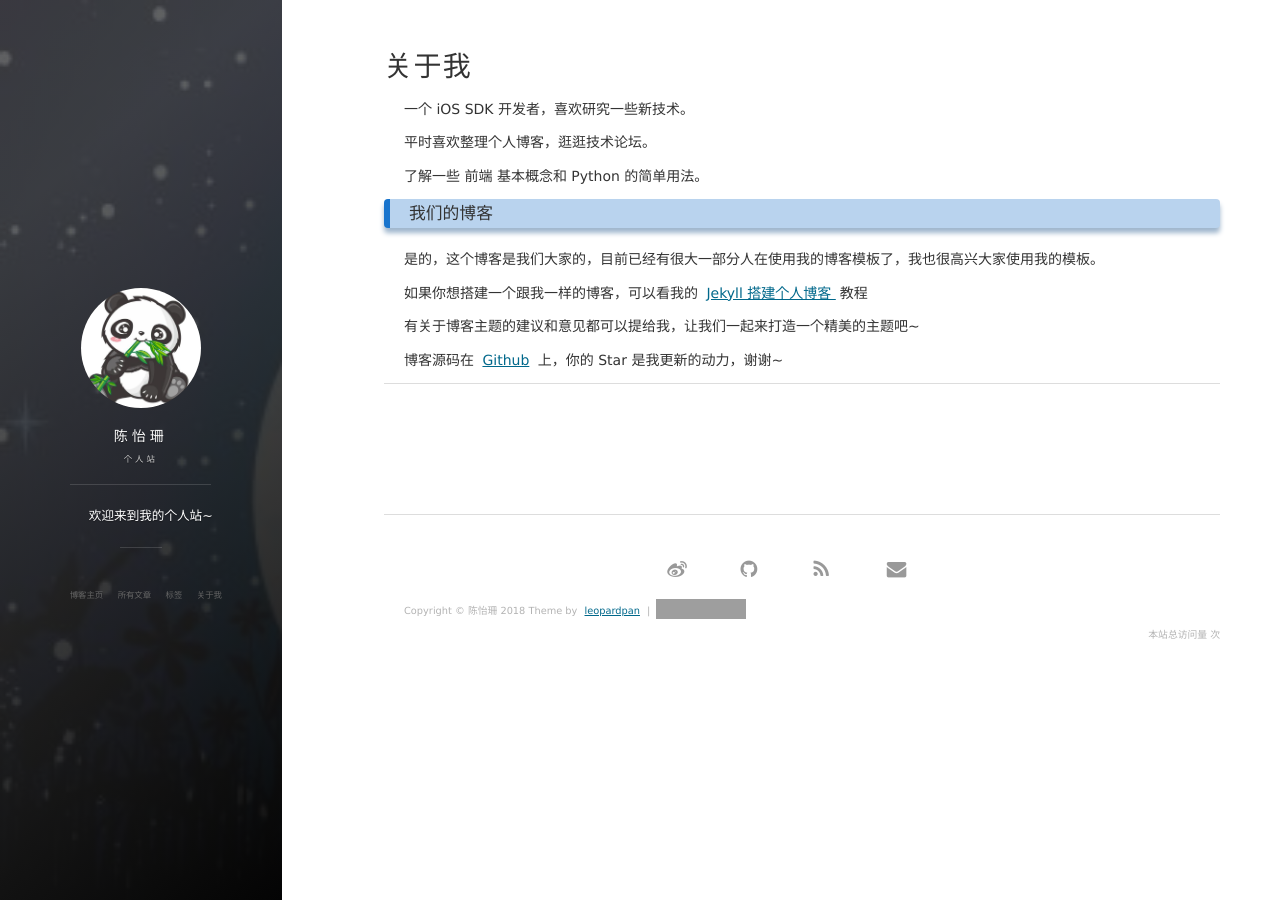
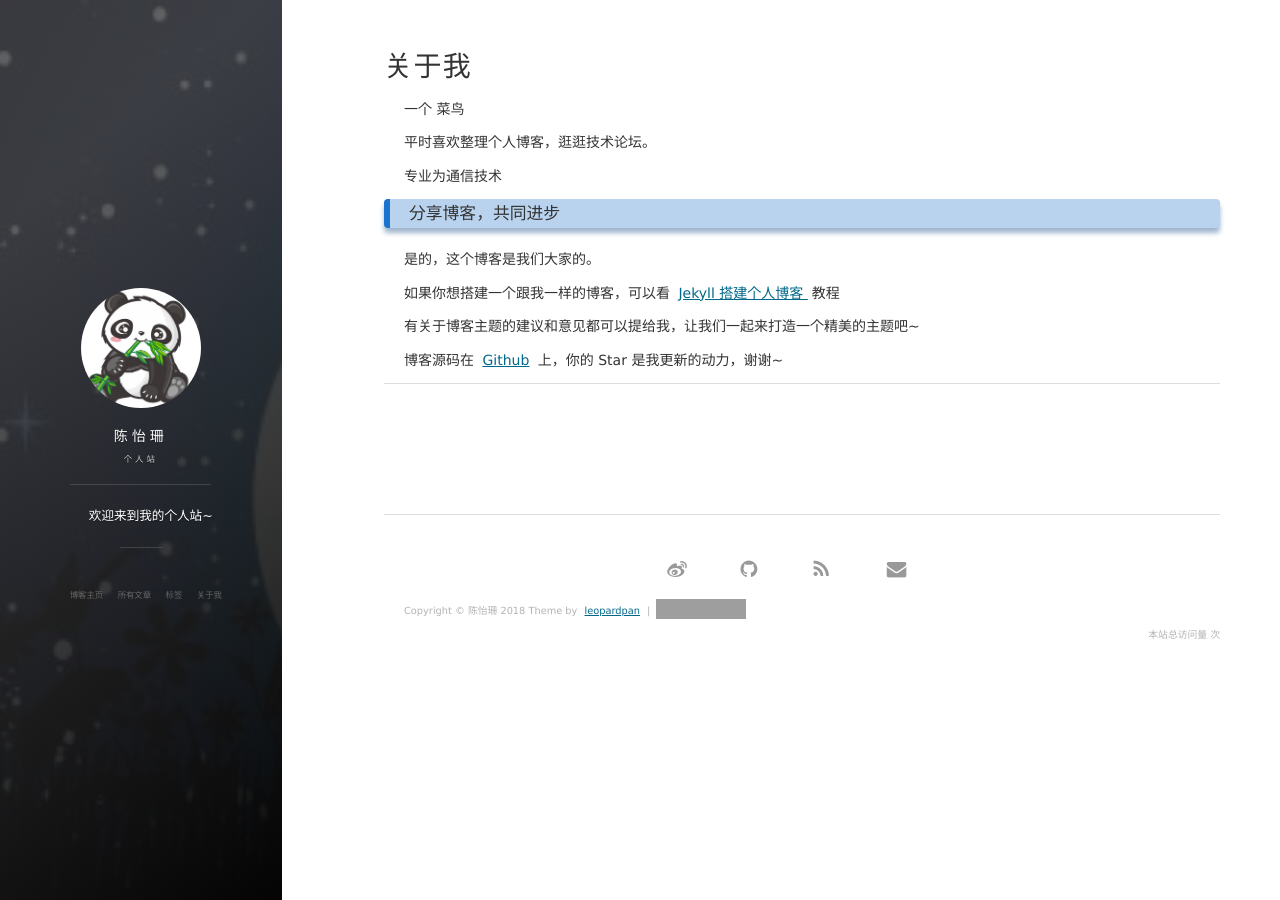
Before and after one commit to chenyishan/chenyishan-chenyishan.github.io, a Jekyll site: the page built from about.md, in a window 1280 px wide. Built offline with Jekyll 4.4.1, drawn with Linux system fonts in a browser that asks for light colours; nearby versions of some CDN libraries; comment, search, counter and statistics services are not loaded; grey boxes are pictures that could not be loaded.

Commit message:
Update about.md

```diff
--- a/about.md
+++ b/about.md
@@ -3,23 +3,23 @@ layout: page
 title: 关于我
 ---
 
-一个 iOS SDK 开发者，喜欢研究一些新技术。
+一个 菜鸟
 <p>
 平时喜欢整理个人博客，逛逛技术论坛。
 <p>
-了解一些 前端 基本概念和 Python 的简单用法。
+专业为通信技术
 
 <p>
 
-<h3> 我们的博客 </h3>
+<h3> 分享博客，共同进步 </h3>
 
 <p>
 
-是的，这个博客是我们大家的，目前已经有很大一部分人在使用我的博客模板了，我也很高兴大家使用我的模板。
+是的，这个博客是我们大家的。
 
 <p>
 
-如果你想搭建一个跟我一样的博客，可以看我的
+如果你想搭建一个跟我一样的博客，可以看
 <a href="/2016/10/jekyll_tutorials1/"> Jekyll 搭建个人博客 </a>
 教程
 
@@ -29,7 +29,7 @@ title: 关于我
 
 <p>
 
-博客源码在 <a target="_blank" href='https://github.com/leopardpan/leopardpan.github.io/'>Github</a> 上，你的 Star 是我更新的动力，谢谢~
+博客源码在 <a target="_blank" href='https://github.com/chenyishan/chenyishan.github.io/'>Github</a> 上，你的 Star 是我更新的动力，谢谢~
 
 <p>
 
```
